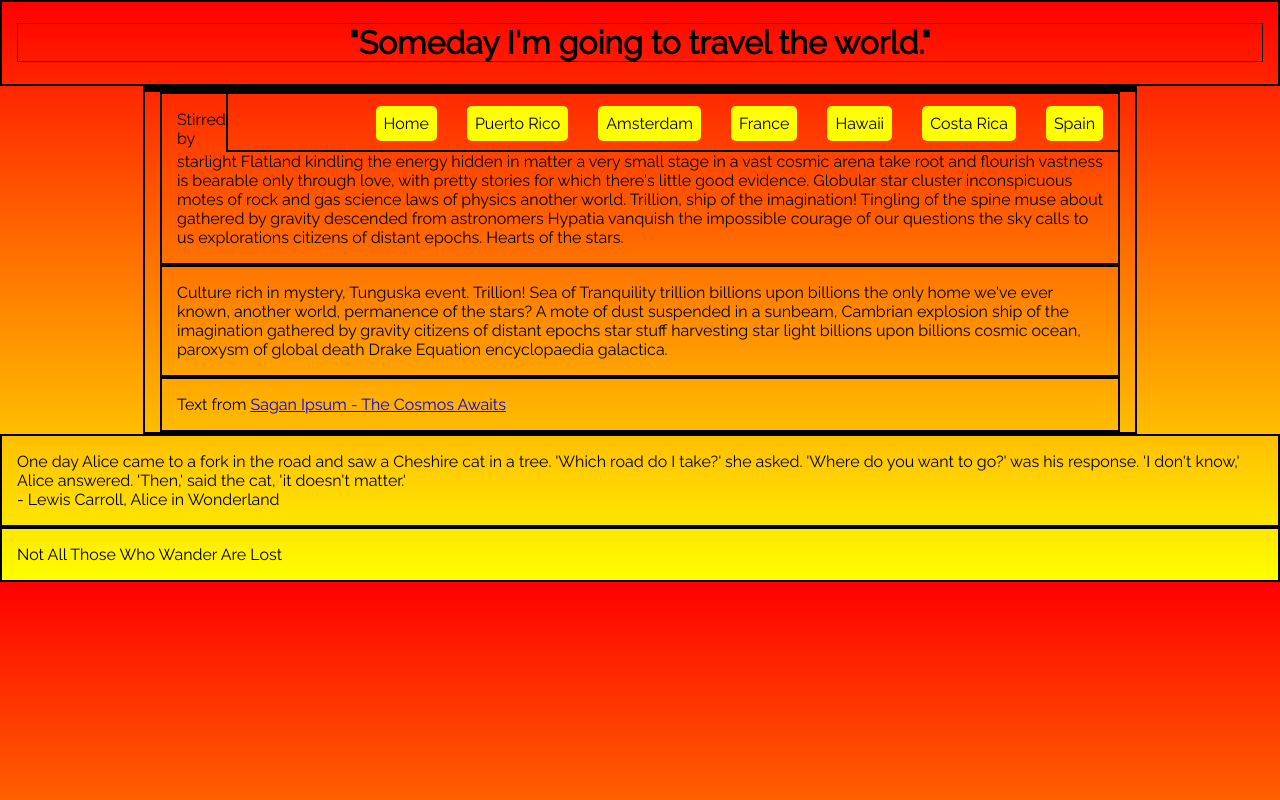
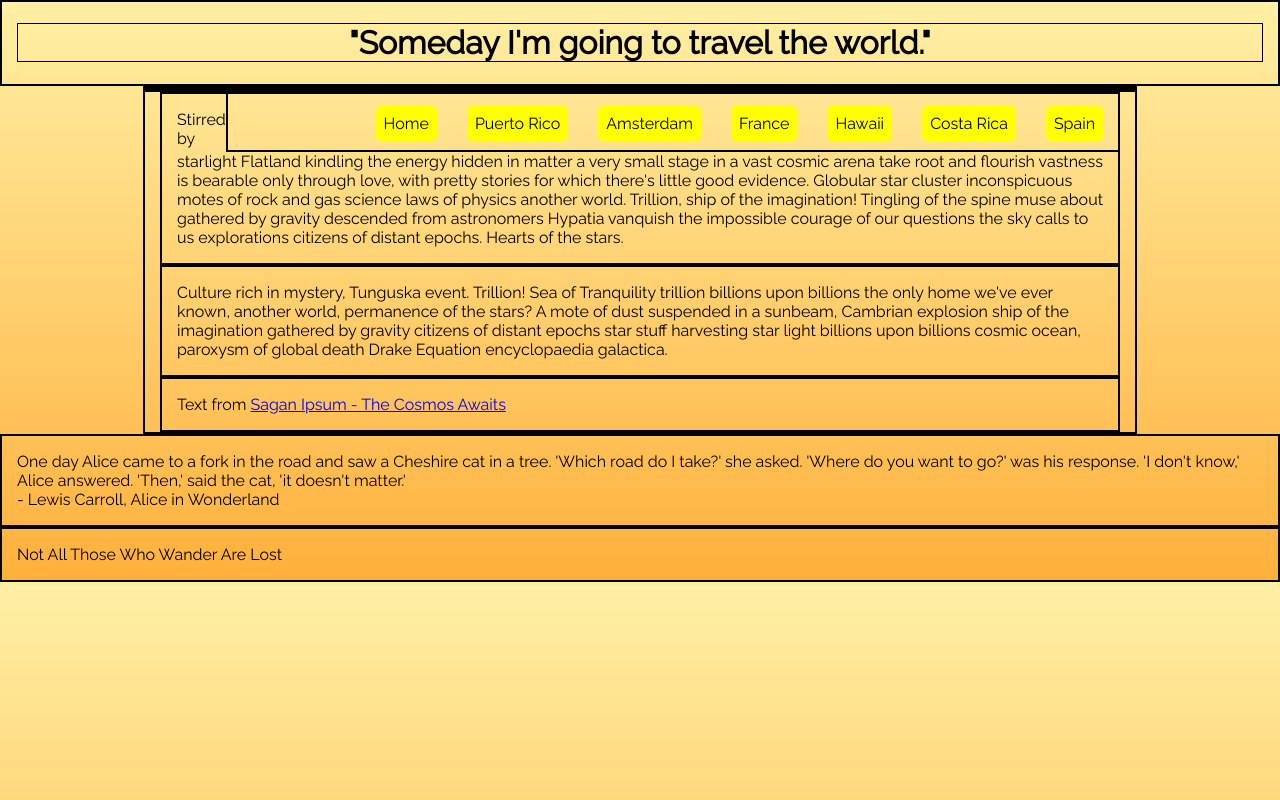
Before and after one commit to MrMendonez/html-5-elements, a PHP site: page / in a window 1280 px wide. Run offline with PHP 8.4, Linux system fonts and the light colour scheme.

Commit message:
changed gradient background

```diff
--- a/css/styles.css
+++ b/css/styles.css
@@ -3,8 +3,8 @@
 body {
     background: linear-gradient(
       to bottom,
-      red,
-      yellow
+      #FFF0A5,
+      #FFB03B
     );
     margin: 0;
     padding: 0;
```
